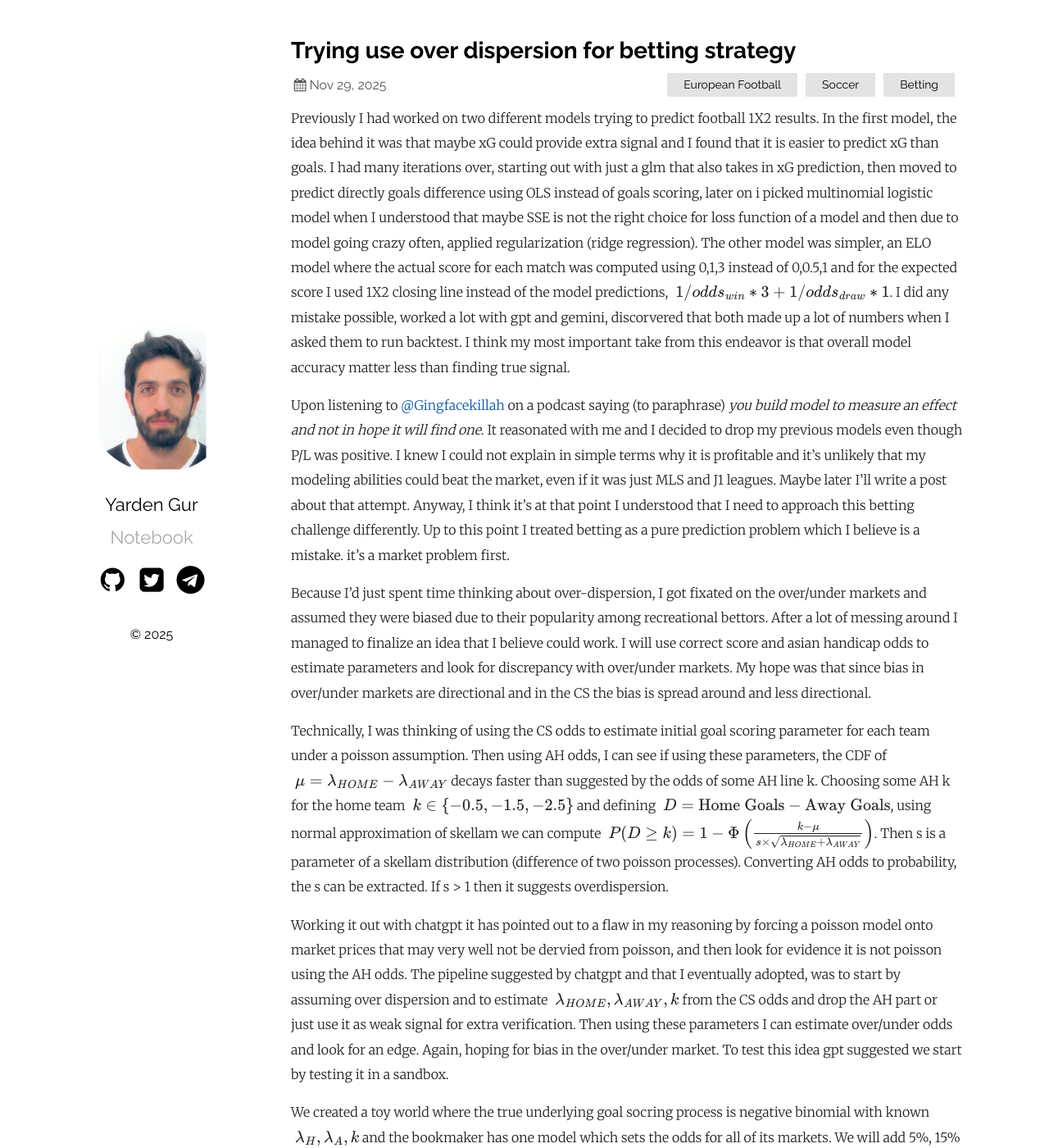
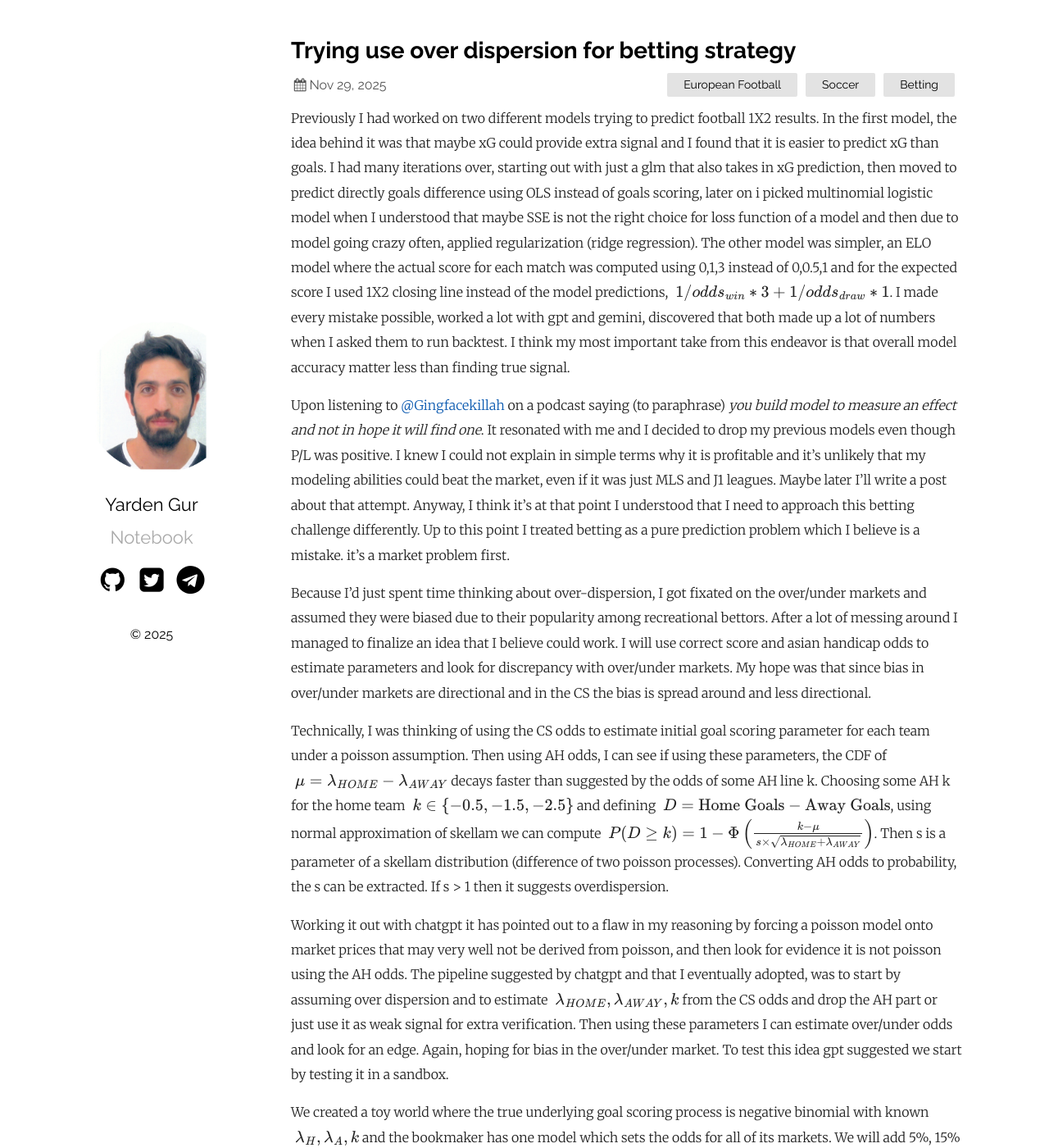
Before and after one commit to bm1125/bm1125.github.io, a Jekyll site: the page built from _posts/2025-11-29-over-under-market-strategy.md, in a window 1280 px wide and 1400 px high. Shown: the whole window at 82% size. Built offline with Jekyll 4.4.1, drawn with Linux system fonts in a browser that asks for light colours; formulas are drawn with MathJax 3; some of the changed text lies outside the part shown.

Commit message:
post edit

````diff
--- a/_posts/2025-11-29-over-under-market-startegy.md
+++ b/_posts/2025-11-29-over-under-market-strategy.md
@@ -5,17 +5,17 @@ usemathjax: true
 categories: [European Football, Soccer, Betting]
 ---
 
-Previously I had worked on two different models trying to predict football 1X2 results. In the first model, the idea behind it was that maybe xG could provide extra signal and I found that it is easier to predict xG than goals. I had many iterations over, starting out with just a glm that also takes in xG prediction, then moved to predict directly goals difference using OLS instead of goals scoring, later on i picked multinomial logistic model when I understood that maybe SSE is not the right choice for loss function of a model and then due to model going crazy often, applied regularization (ridge regression). The other model was simpler, an ELO model where the actual score for each match was computed using 0,1,3 instead of 0,0.5,1 and for the expected score I used 1X2 closing line instead of the model predictions, $$\ 1/odds_{win} * 3 + 1/odds_{draw} * 1 $$. I did any mistake possible, worked a lot with gpt and gemini, discorvered that both made up a lot of numbers when I asked them to run backtest. I think my most important take from this endeavor is that overall model accuracy matter less than finding true signal.
+Previously I had worked on two different models trying to predict football 1X2 results. In the first model, the idea behind it was that maybe xG could provide extra signal and I found that it is easier to predict xG than goals. I had many iterations over, starting out with just a glm that also takes in xG prediction, then moved to predict directly goals difference using OLS instead of goals scoring, later on i picked multinomial logistic model when I understood that maybe SSE is not the right choice for loss function of a model and then due to model going crazy often, applied regularization (ridge regression). The other model was simpler, an ELO model where the actual score for each match was computed using 0,1,3 instead of 0,0.5,1 and for the expected score I used 1X2 closing line instead of the model predictions, $$\ 1/odds_{win} * 3 + 1/odds_{draw} * 1 $$. I made every mistake possible, worked a lot with gpt and gemini, discovered that both made up a lot of numbers when I asked them to run backtest. I think my most important take from this endeavor is that overall model accuracy matter less than finding true signal.
 
-Upon listening to [@Gingfacekillah](https://x.com/Gingfacekillah) on a podcast saying (to paraphrase) *you build model to measure an effect and not in hope it will find one*. It reasonated with me and I decided to drop my previous models even though P/L was positive. I knew I could not explain in simple terms why it is profitable and it's unlikely that my modeling abilities could beat the market, even if it was just MLS and J1 leagues. Maybe later I'll write a post about that attempt. Anyway, I think it's at that point I understood that I need to approach this betting challenge differently. Up to this point I treated betting as a pure prediction problem which I believe is a mistake. it’s a market problem first.
+Upon listening to [@Gingfacekillah](https://x.com/Gingfacekillah) on a podcast saying (to paraphrase) *you build model to measure an effect and not in hope it will find one*. It resonated with me and I decided to drop my previous models even though P/L was positive. I knew I could not explain in simple terms why it is profitable and it's unlikely that my modeling abilities could beat the market, even if it was just MLS and J1 leagues. Maybe later I'll write a post about that attempt. Anyway, I think it's at that point I understood that I need to approach this betting challenge differently. Up to this point I treated betting as a pure prediction problem which I believe is a mistake. it’s a market problem first.
 
 Because I’d just spent time thinking about over-dispersion, I got fixated on the over/under markets and assumed they were biased due to their popularity among recreational bettors. After a lot of messing around I managed to finalize an idea that I believe could work. I will use correct score and asian handicap odds to estimate parameters and look for discrepancy with over/under markets. My hope was that since bias in over/under markets are directional and in the CS the bias is spread around and less directional.
 
 Technically, I was thinking of using the CS odds to estimate initial goal scoring parameter for each team under a poisson assumption. Then using AH odds, I can see if using these parameters, the CDF of $$\ \mu = \lambda_{HOME} - \lambda_{AWAY} $$ decays faster than suggested by the odds of some AH line k. Choosing some AH k for the home team $$\ k \in \{-0.5, -1.5, -2.5\} $$ and defining $$\ D = \text{Home Goals} - \text{Away Goals} $$, using normal approximation of skellam we can compute $$\ P(D \ge k) = 1- \Phi \left( \frac{k - \mu}{s \times \sqrt{\lambda_{HOME} + \lambda_{AWAY}}} \right) $$. Then s is a parameter of a skellam distribution (difference of two poisson processes). Converting AH odds to probability, the s can be extracted. If s > 1 then it suggests overdispersion.
 
-Working it out with chatgpt it has pointed out to a flaw in my reasoning by forcing a poisson model onto market prices that may very well not be dervied from poisson, and then look for evidence it is not poisson using the AH odds. The pipeline suggested by chatgpt and that I eventually adopted, was to start by assuming over dispersion and to estimate $$\ \lambda_{HOME}, \lambda_{AWAY}, k $$ from the CS odds and drop the AH part or just use it as weak signal for extra verification. Then using these parameters I can estimate over/under odds and look for an edge. Again, hoping for bias in the over/under market. To test this idea gpt suggested we start by testing it in a sandbox.
+Working it out with chatgpt it has pointed out to a flaw in my reasoning by forcing a poisson model onto market prices that may very well not be derived from poisson, and then look for evidence it is not poisson using the AH odds. The pipeline suggested by chatgpt and that I eventually adopted, was to start by assuming over dispersion and to estimate $$\ \lambda_{HOME}, \lambda_{AWAY}, k $$ from the CS odds and drop the AH part or just use it as weak signal for extra verification. Then using these parameters I can estimate over/under odds and look for an edge. Again, hoping for bias in the over/under market. To test this idea gpt suggested we start by testing it in a sandbox.
 
-We created a toy world where the true underlying goal socring process is negative binomial with known $$\ \lambda_H, \lambda_A, k $$ and the bookmaker has one model which sets the odds for all of its markets. We will add 5%, 15% vig to the over/under and CS markets respectively, and add bias to the over/under market. To summarize: draw true parameters (randomly) -> create score distribution for those parameters (using negative binomial) -> convert them to true odds for each market -> add vig -> add bias to over/under market (optional). At first, I applied vig to CS market uniformly, which is not true but that will be adressed later.
+We created a toy world where the true underlying goal scoring process is negative binomial with known $$\ \lambda_H, \lambda_A, k $$ and the bookmaker has one model which sets the odds for all of its markets. We will add 5%, 15% vig to the over/under and CS markets respectively, and add bias to the over/under market. To summarize: draw true parameters (randomly) -> create score distribution for those parameters (using negative binomial) -> convert them to true odds for each market -> add vig -> add bias to over/under market (optional). At first, I applied vig to CS market uniformly, which is not true but that will be adressed later.
 
 The parameters of each match will be drawn as as follows:
 ```{r}
````
Also changed, not shown: other parts of _posts/2025-11-29-over-under-market-strategy.md (+1 -1 lines).
